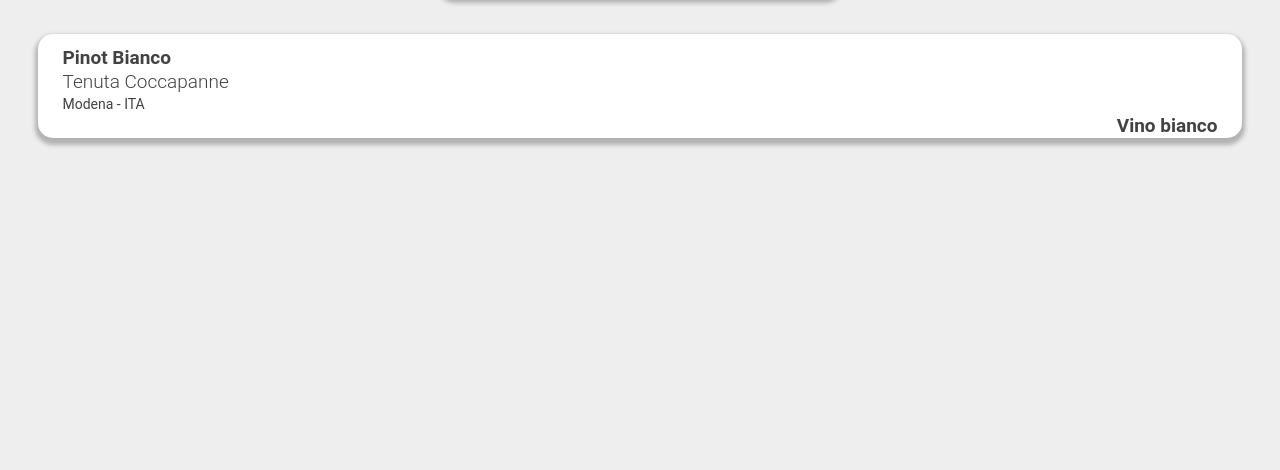
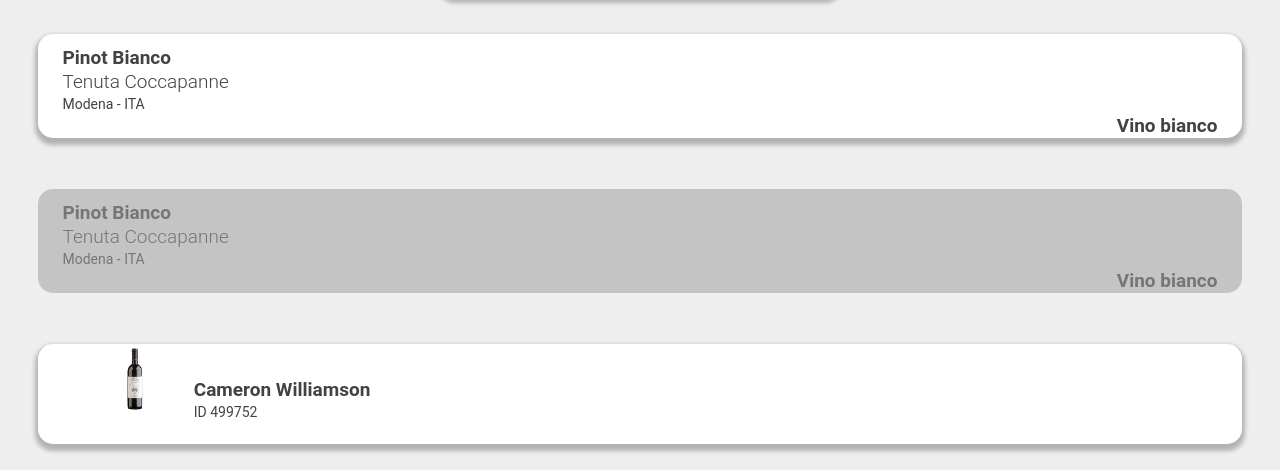
Before and after one commit to MattiaGiacchini/WorldWineWeb, a PHP site: page /html/index.html in a window 1280 px wide. Shown: the part 408-878 px from the top of the page. Before the commit the page ends 555 px from the top, so only its background shows below. Run offline with PHP 8.4, Linux system fonts and the light colour scheme.

Commit message:
CSS - first step collaborator tile

```diff
--- a/sitoWeb/css/tileStyle.css
+++ b/sitoWeb/css/tileStyle.css
@@ -5,7 +5,7 @@
     width: 100%;
 }
 
-.tile, .tile.etichetta {
+.tile, .tile.etichetta, .tile.collaboratore {
     min-height: 100px;
     width: 94%;
     margin: 2% 2%;
@@ -74,6 +74,13 @@
     object-fit: cover;
 }
 
+.tile.collaboratore .tileImg {
+    height: 70px;
+    width: 70px;
+    border-radius: 50%;
+
+}
+
 .tile.deactivated, .tile.etichetta.deactivated {
     background-color: var(--background-deactivated);
     color: var(--text-deactivated);
--- a/sitoWeb/html/index.html
+++ b/sitoWeb/html/index.html
@@ -182,6 +182,30 @@
                     </div>
                 </div>
             </div>
+
+            <div class="tile etichetta deactivated">
+                <div class="tileContent">
+                    <div class="tileBody">
+                        <h3>Pinot Bianco</h3>
+                        <h4>Tenuta Coccapanne</h4>
+                        <p>Modena - ITA</p>
+                    </div>
+                    <div class="tileFooter">
+                        <p class="tileImportantInfo">Vino bianco</p>
+                    </div>
+                </div>
+            </div>
+
+            <div class="tile collaboratore">
+                <img class="tileImg" src="../upload/vino.png" alt="vino">
+                <div class="tileContent">
+                    <div class="tileBody">
+                        <h3>Cameron Williamson</h3>
+                        <p>ID 499752</p>
+                    </div>
+                </div>
+            </div>
+
         </div>
 
 
```
